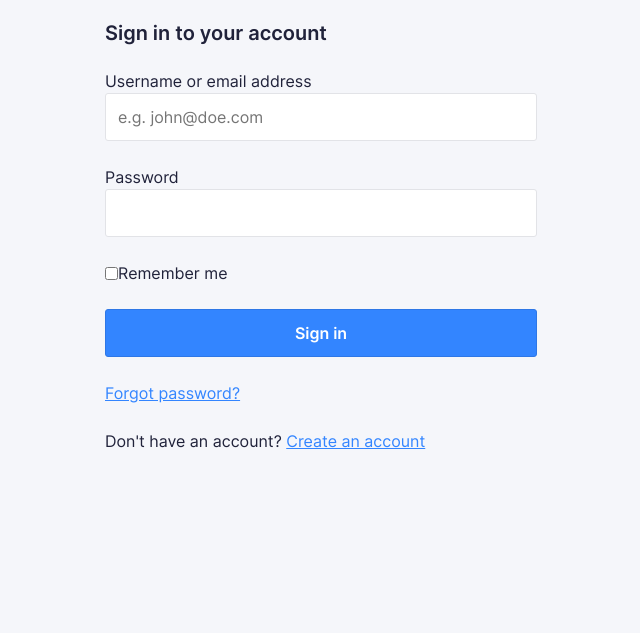
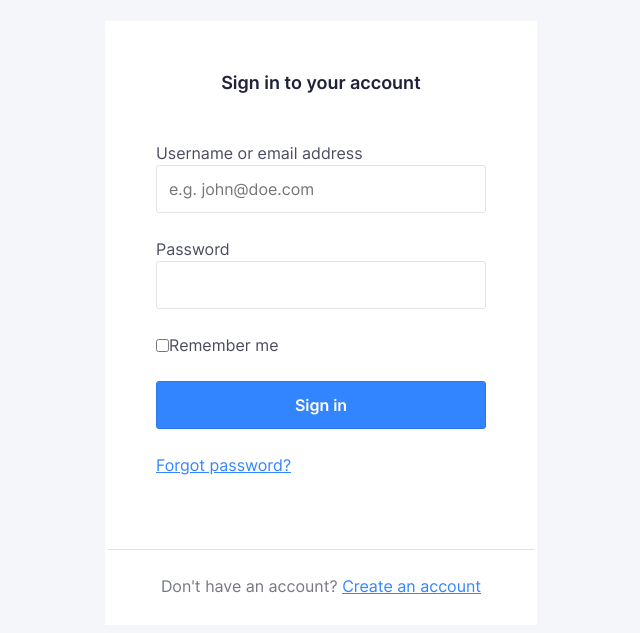
Before and after one commit to nmct-create3/login-form-design-VandeVeldeMelissa, a plain HTML site: page index.html in a window 1280 px wide. Shown: the part 75-708 px from the top of the page, without its empty margins (319-959 px from the left). Drawn offline with Linux system fonts and the light colour scheme.

Commit message:
card component

```diff
--- a/css/screen.css
+++ b/css/screen.css
@@ -473,6 +473,36 @@ input {
     ---
     Card with box shadow
 */
+
+.c-card {
+    background-color: white;
+    border-radius: 1px;
+    border-style: solid;
+    border-color: transparent;
+}
+
+.c-card__body {
+    padding: 48px;
+    color: #4B4C60;
+}
+
+.c-card__title {
+    display: flex;
+    justify-content: center;
+    margin: 48px 48px 0px;
+    font-weight: 600;
+    font-size: 18px;
+    line-height: 21px;
+}
+
+.c-card__footer {
+    border-top: 1px solid #E2E3E7;
+    margin: 0px;
+    padding: 24px 24px 0px 24px;
+    display: flex;
+    justify-content: center;
+    color: #757787;
+}
 
 /*
     Component: Forms
```
